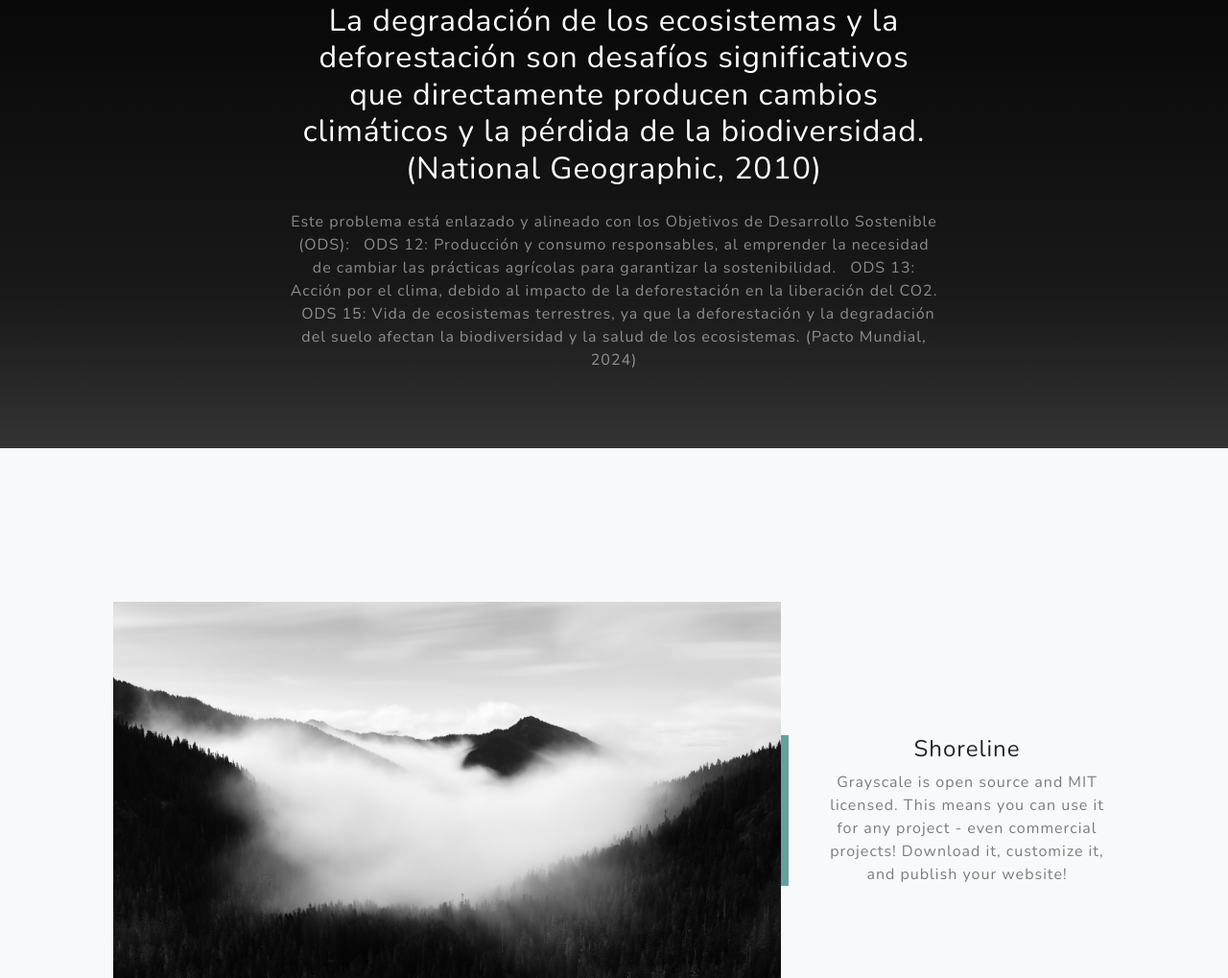
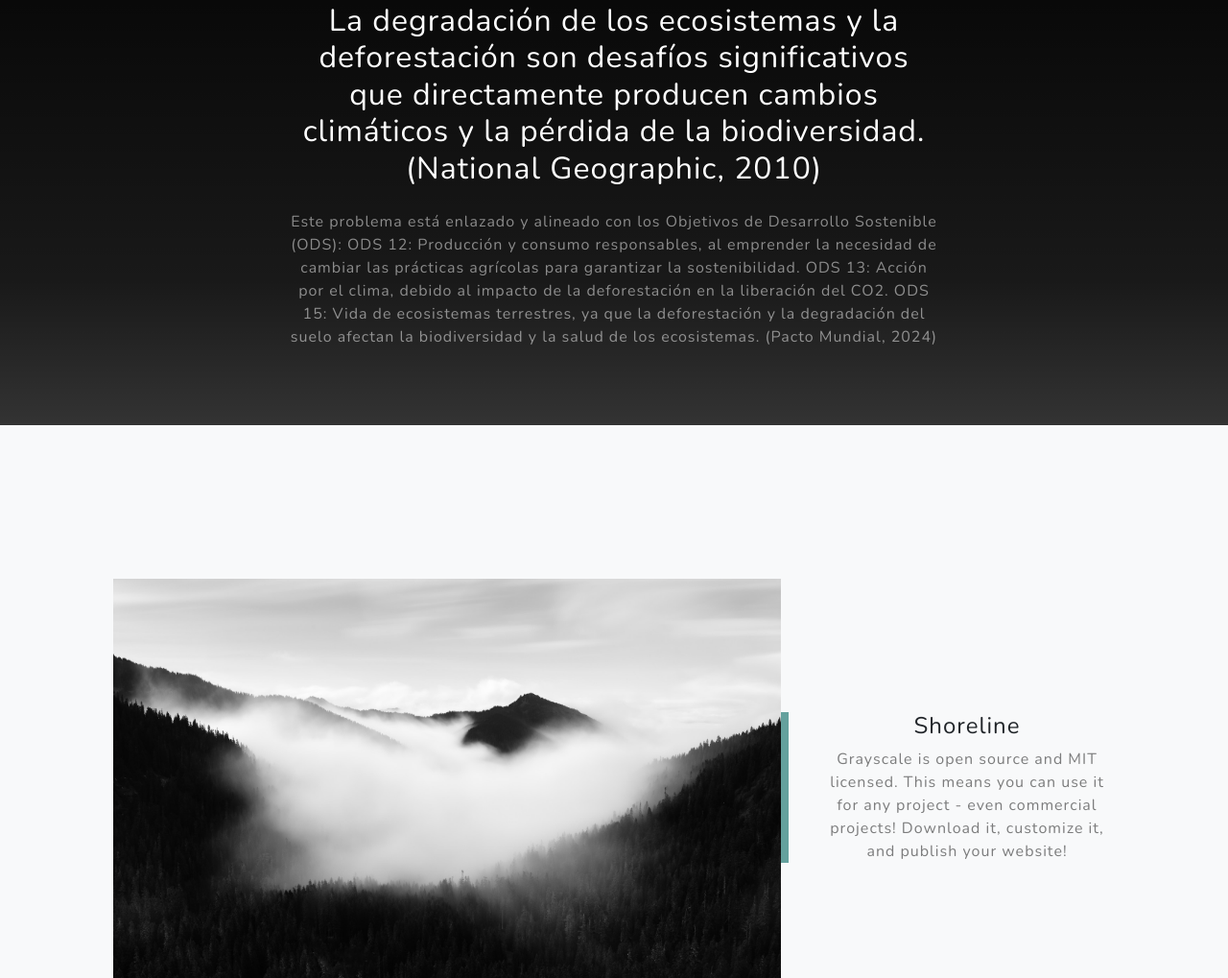
Before and after one commit to camcast-code/Desarrollo-sostenible, a plain HTML site: page index.html in a window 1280 px wide. Shown: the part 957-1976 px from the top of the page at 96% size. Drawn offline with nearby package versions, Linux system fonts and the light colour scheme.

Commit message:
Update index.html

```diff
--- a/index.html
+++ b/index.html
@@ -54,9 +54,9 @@
                         <h2 class="text-white mb-4">La degradación de los ecosistemas y la deforestación son desafíos significativos que directamente producen cambios climáticos y la pérdida de la biodiversidad. (National Geographic, 2010) </h2>
                         <p class="text-white-50">
                            Este problema está enlazado y alineado con los Objetivos de Desarrollo Sostenible (ODS):
-ODS 12: Producción y consumo responsables, al emprender la necesidad de cambiar las prácticas agrícolas para garantizar la sostenibilidad.
-ODS 13: Acción por el clima, debido al impacto de la deforestación en la liberación del CO2.
-ODS 15: Vida de ecosistemas terrestres, ya que la deforestación y la degradación del suelo afectan la biodiversidad y la salud de los ecosistemas. (Pacto Mundial, 2024)
+ODS 12: Producción y consumo responsables, al emprender la necesidad de cambiar las prácticas agrícolas para garantizar la sostenibilidad.
+ODS 13: Acción por el clima, debido al impacto de la deforestación en la liberación del CO2.
+ODS 15: Vida de ecosistemas terrestres, ya que la deforestación y la degradación del suelo afectan la biodiversidad y la salud de los ecosistemas. (Pacto Mundial, 2024)
 
                         </p>
                     </div>
```
